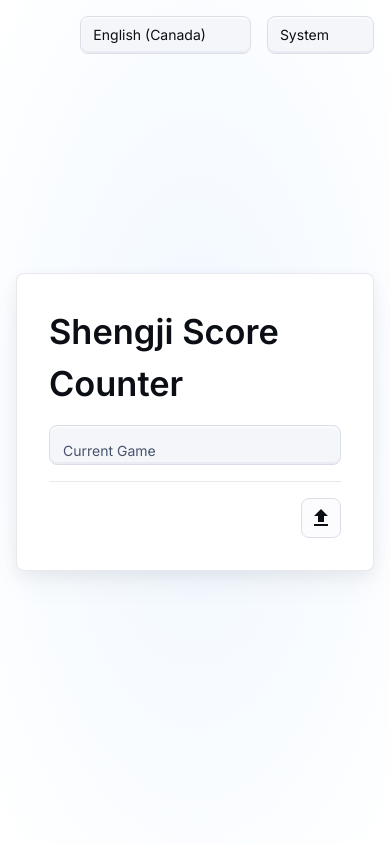
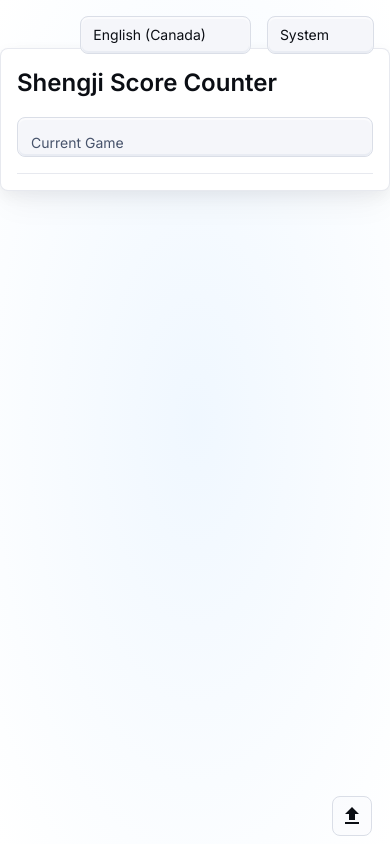
Before and after one commit to ApocalypseCalculator/ShengjiScore, a React (Create React App) app in the folder frontend/: page / in a window 390 px wide. Built offline with nearby package versions, Linux system fonts and the light colour scheme; some icons are missing.

Commit message:
responsive styling for mobile

```diff
--- a/frontend/src/score.tsx
+++ b/frontend/src/score.tsx
@@ -1,10 +1,13 @@
 import * as React from 'react';
-import { Card, GameDataContainer, VisuallyHiddenInput } from './styled';
+import { Card, GameDataContainer, VisuallyHiddenInput, PlayerList, PlayerListItem, BottomBox } from './styled';
 import AppTheme from './theme/AppTheme';
 import ColorModeSelect from './theme/ColorModeSelect';
 import LanguageSelect from './theme/LanguageSelect';
-import { Select, InputLabel, MenuItem, List, ListItem, ListItemAvatar, ListItemText, IconButton, Menu, TextField, FormControl, Divider, CssBaseline, Typography, Box, Button, Dialog, DialogActions, DialogTitle, DialogContent, DialogContentText, Tooltip } from '@mui/material';
+import { Select, InputLabel, MenuItem, ListItemAvatar, ListItemText, IconButton, Menu, TextField, FormControl, Divider, CssBaseline, Typography, Box, Button, Dialog, DialogActions, DialogTitle, DialogContent, DialogContentText, Tooltip } from '@mui/material';
 import { Delete, Remove, Add, Edit, Check, Close, FileUpload, FileDownload, AddBox, MoreVert } from '@mui/icons-material';
+
+import useMediaQuery from '@mui/material/useMediaQuery';
+import { useTheme } from '@mui/material/styles';
 
 import { GameDataMap, GameData, Player, initGameData, createPlayer } from './data';
 
@@ -27,6 +30,9 @@ export default function ScoreCounter(props: { disableCustomTheme?: boolean }) {
     const [editingPlayerNameValue, setEditingPlayerNameValue] = React.useState("");
 
     const [openLoadError, setOpenLoadError] = React.useState(false);
+
+    const theme = useTheme();
+    const smallScreen = useMediaQuery(theme.breakpoints.down('md'));
 
     function initScoreboard() {
         let gamekeys = Array.from(GLOBAL_GAME_DATA.keys()).reverse();
@@ -133,7 +139,6 @@ export default function ScoreCounter(props: { disableCustomTheme?: boolean }) {
                     <Typography
                         component="h1"
                         variant="h4"
-                        sx={{ width: '100%', fontSize: 'clamp(2rem, 10vw, 2.15rem)' }}
                     >
                         {i18n?.text.TITLE}
                     </Typography>
@@ -211,7 +216,7 @@ export default function ScoreCounter(props: { disableCustomTheme?: boolean }) {
                                                 </Tooltip>
                                             </Box>
                                             :
-                                            <Typography variant="h5" component="div">
+                                            <Typography variant="h6" component="div">
                                                 {currentGame}
                                                 <Tooltip title={i18n?.text.EDIT_NAME}>
                                                     <IconButton style={{ marginLeft: '1rem' }} aria-label="edit" size={'small'} onClick={() => {
@@ -224,31 +229,31 @@ export default function ScoreCounter(props: { disableCustomTheme?: boolean }) {
                                             </Typography>
                                     }
                                 </Box>
-                                <List dense={false} sx={{ overflow: 'auto', maxHeight: '70vh' }}>
+                                <PlayerList dense={smallScreen}>
                                     {
                                         currentGameData?.players.map((player: Player, i) => {
                                             return (
-                                                <ListItem
+                                                <PlayerListItem
                                                     key={i}
                                                     secondaryAction={
                                                         editingPlayerName != i ?
-                                                            <Box display={'flex'} gap={3}>
+                                                            <Box display={'flex'} gap={smallScreen ? 1 : 3}>
                                                                 <Tooltip title={i18n?.text.ADD_LEVEL}>
-                                                                    <IconButton edge="end" aria-label="add" onClick={() => {
+                                                                    <IconButton size={smallScreen ? 'small' : 'medium'} edge="end" aria-label="add" onClick={() => {
                                                                         addScore(i, true);
                                                                     }}>
                                                                         <Add />
                                                                     </IconButton>
                                                                 </Tooltip>
                                                                 <Tooltip title={i18n?.text.SUBTRACT_LEVEL}>
-                                                                    <IconButton edge="end" aria-label="remove" onClick={() => {
+                                                                    <IconButton size={smallScreen ? 'small' : 'medium'} edge="end" aria-label="remove" onClick={() => {
                                                                         addScore(i, false);
                                                                     }}>
                                                                         <Remove />
                                                                     </IconButton>
                                                                 </Tooltip>
                                                                 <Tooltip title={i18n?.text.MORE_OPTIONS}>
-                                                                    <IconButton edge="end" aria-label="moreoptions" onClick={(ev) => {
+                                                                    <IconButton size={smallScreen ? 'small' : 'medium'} edge="end" aria-label="moreoptions" onClick={(ev) => {
                                                                         handleOpenPlayerMenu(i, ev);
                                                                     }}>
                                                                         <MoreVert />
@@ -280,7 +285,8 @@ export default function ScoreCounter(props: { disableCustomTheme?: boolean }) {
                                                     }
                                                 >
                                                     <ListItemAvatar>
-                                                        <img className='card' src={getCardImgUrl(player.score, i)}>
+                                                        <img className='card' src={getCardImgUrl(player.score, i)} onClick={(e) => e.preventDefault()}
+                                                            onTouchStart={(e) => e.preventDefault()}>
                                                         </img>
                                                     </ListItemAvatar>
                                                     <ListItemText
@@ -334,15 +340,15 @@ export default function ScoreCounter(props: { disableCustomTheme?: boolean }) {
                                                             {i18n?.text.ROUND} {player.round}, {i18n?.text.PLAYING} {getCardStr(player.score)}
                                                         </Typography>}
                                                     />
-                                                </ListItem>
+                                                </PlayerListItem>
                                             )
                                         })
                                     }
-                                </List>
+                                </PlayerList>
                             </>
                     }
                     <Divider />
-                    <Box display={'flex'} flexDirection={'row'} justifyContent={'space-between'}>
+                    <BottomBox display={'flex'} flexDirection={'row'} justifyContent={'space-between'}>
                         <Box display={'flex'} flexDirection={'row'} gap={2}>
                             <Button variant="outlined" aria-label="add-player" startIcon={<AddBox />} style={currentGame === "" ? { display: 'none' } : {}} onClick={() => {
                                 setCurrentGameData((prev) => {
@@ -406,7 +412,7 @@ export default function ScoreCounter(props: { disableCustomTheme?: boolean }) {
                                 </IconButton>
                             </Tooltip>
                         </Box>
-                    </Box>
+                    </BottomBox>
                 </Card>
                 <Dialog
                     open={openLoadError}
--- a/frontend/src/styled.tsx
+++ b/frontend/src/styled.tsx
@@ -1,17 +1,24 @@
 import Stack from '@mui/material/Stack';
 import MuiCard from '@mui/material/Card';
 import { styled } from '@mui/material/styles';
+import { Box, List, ListItem } from '@mui/material';
 
 export const Card = styled(MuiCard)(({ theme }) => ({
     display: 'flex',
     flexDirection: 'column',
     alignSelf: 'center',
     width: '100%',
-    padding: theme.spacing(4),
+    [theme.breakpoints.down('md')]: {
+        padding: theme.spacing(2),
+        marginTop: theme.spacing(6),
+    },
+    [theme.breakpoints.up('md')]: {
+        padding: theme.spacing(4),
+    },
     gap: theme.spacing(2),
     margin: 'auto',
     [theme.breakpoints.up('sm')]: {
-        maxWidth: '750px',
+        maxWidth: '800px',
     },
     boxShadow:
         'hsla(220, 30%, 5%, 0.05) 0px 5px 15px 0px, hsla(220, 25%, 10%, 0.05) 0px 15px 35px -5px',
@@ -24,8 +31,10 @@ export const Card = styled(MuiCard)(({ theme }) => ({
 export const GameDataContainer = styled(Stack)(({ theme }) => ({
     height: 'calc((1 - var(--template-frame-height, 0)) * 100dvh)',
     minHeight: '100%',
-    padding: theme.spacing(2),
-    [theme.breakpoints.up('sm')]: {
+    [theme.breakpoints.down('md')]: {
+        padding: 0,
+    },
+    [theme.breakpoints.up('md')]: {
         padding: theme.spacing(4),
     },
     '&::before': {
@@ -55,3 +64,29 @@ export const VisuallyHiddenInput = styled('input')({
     whiteSpace: 'nowrap',
     width: 1,
 });
+
+export const PlayerList = styled(List)(({ theme }) => ({
+    overflow: 'auto',
+    maxHeight: '70vh',
+    paddingLeft: 0,
+    paddingRight: 0,
+}));
+
+export const PlayerListItem = styled(ListItem)(({ theme }) => ({
+    [theme.breakpoints.down('md')]: {
+        paddingLeft: theme.spacing(1),
+        paddingRight: theme.spacing(1),
+    },
+}));
+
+export const BottomBox = styled(Box)(({ theme }) => ({
+    [theme.breakpoints.down('md')]: {
+        position: 'absolute',
+        bottom: 0,
+        display: 'flex',
+        flexDirection: 'row',
+        justifyContent: 'space-between',
+        marginBottom: theme.spacing(1),
+        width: '91%',
+    },
+}));
```
